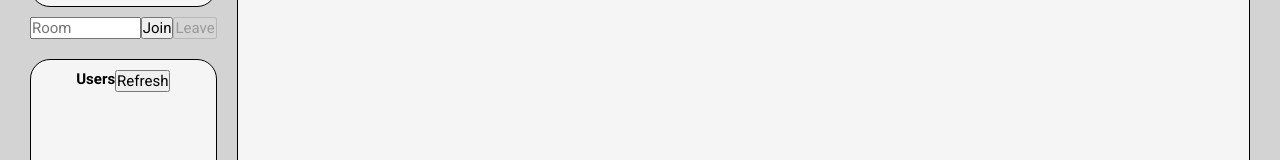
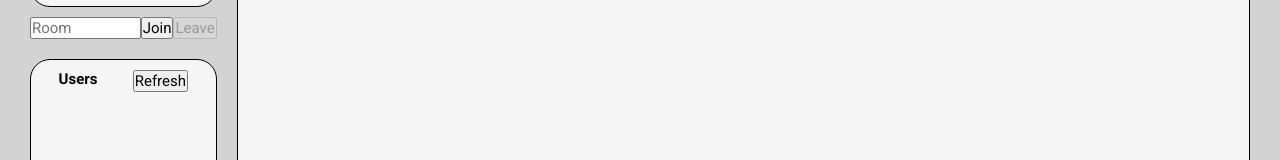
Before and after one commit to Mouzone/chatroom, a website: page index.html in a window 1280 px wide. Shown: the part 351-511 px from the top of the page. Drawn offline with Linux system fonts and the light colour scheme.

Commit message:
Fix div.top in user_list

```diff
--- a/style.css
+++ b/style.css
@@ -71,6 +71,15 @@ div.top,
 div.room-info {
     display: flex;
     justify-content: space-around;
+}
+
+div.top {
+    margin-bottom: 10px;
+}
+
+#users-list > .top {
+    width: 100%;
+    display: flex;
 }
 
 #users-list {
```
